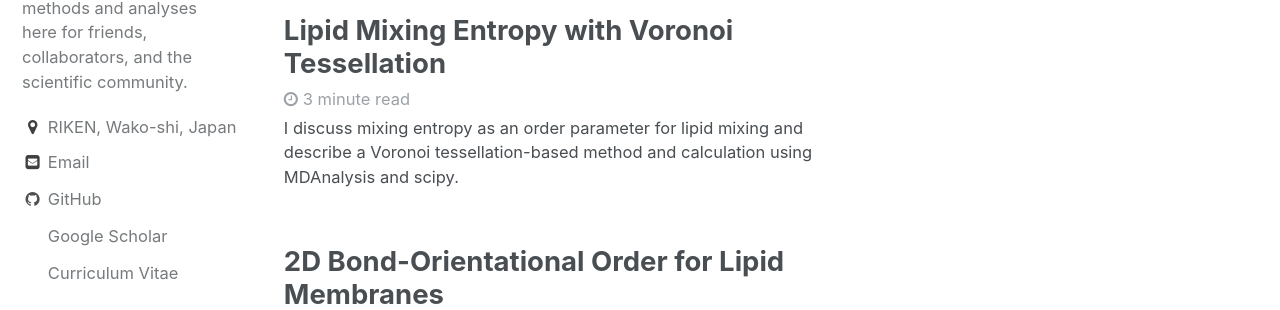
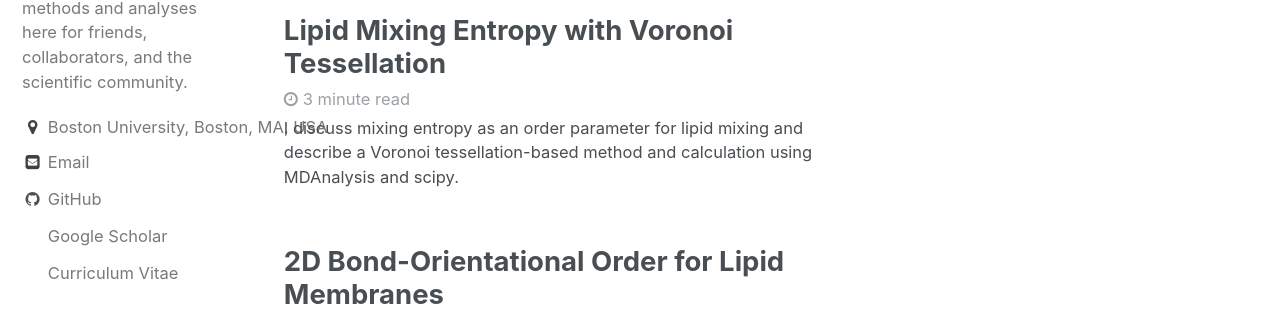
Before and after one commit to gpantel/gpantel.github.io, a Jekyll site: the page built from index.html, in a window 1280 px wide. Shown: the part 444-754 px from the top of the page. Built offline with Jekyll 4.4.1, drawn with Linux system fonts in a browser that asks for light colours; the list of posts is cut into pages by our own code.

Commit message:
Updating CV and location

```diff
--- a/_config.yml
+++ b/_config.yml
@@ -81,8 +81,8 @@ author:
   avatar           : # path of avatar image, e.g. "/assets/images/bio-photo.jpg"
   bio              : "I am PhD student working within the labs of John E. Straub (Boston University) and Yuji Sugita (RIKEN) aspiring to the accurate modeling of the cell membrane via atomistic simulation. I post novel methods and analyses here for friends, collaborators, and the scientific community."
   cv               : ""
-  location         : "RIKEN, Wako-shi, Japan"
-  email            : "george.pantelopulos@riken.jp"
+  location         : "Boston University, Boston, MA, USA"
+  email            : "gpantel@bu.edu"
   uri              :
   bitbucket        :
   codepen          :
```
Also changed, not shown: 4 other files.
